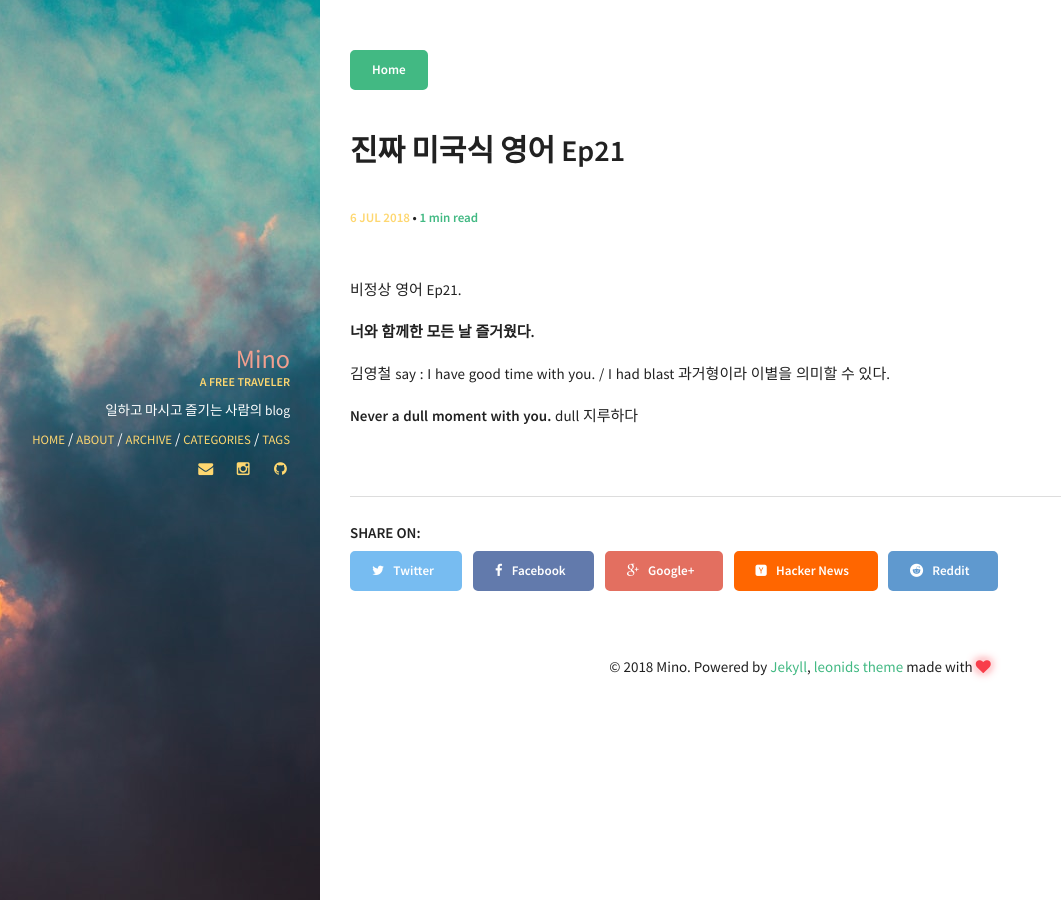
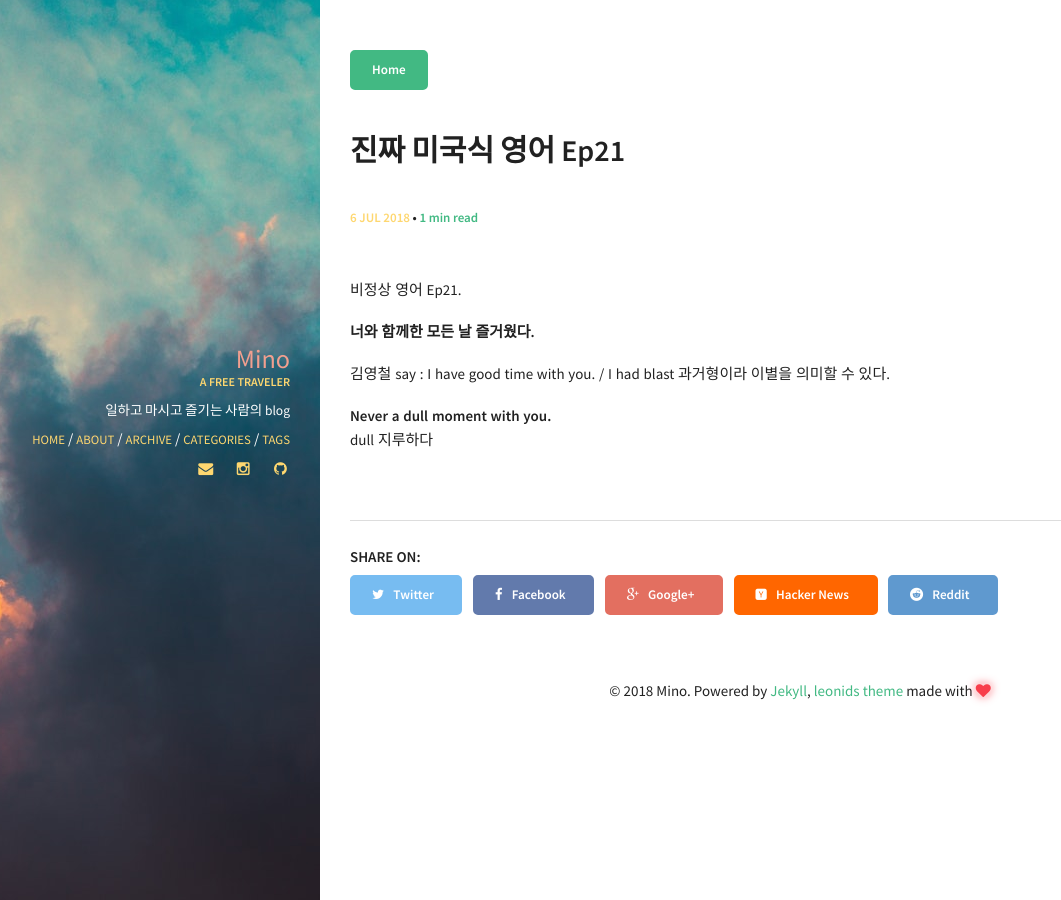
Before and after one commit to minoblog/minoblog.github.io, a Jekyll site: the page built from _posts/2018-07-06-Podcast-English-Ep21.md, in a window 1280 px wide. Shown: the whole page, without its empty margins (0-1061 px from the left). Built offline with Jekyll 4.4.1, drawn with Linux system fonts in a browser that asks for light colours.

```diff
--- a/_posts/2018-07-06-Podcast-English-Ep21.md
+++ b/_posts/2018-07-06-Podcast-English-Ep21.md
@@ -11,5 +11,5 @@ comments: true
 
 김영철 say : I have good time with you. / I had blast 과거형이라 이별을 의미할 수 있다.
 
-<b>Never a dull moment with you.</b>
+<b>Never a dull moment with you.</b> <br>
 dull 지루하다
```
